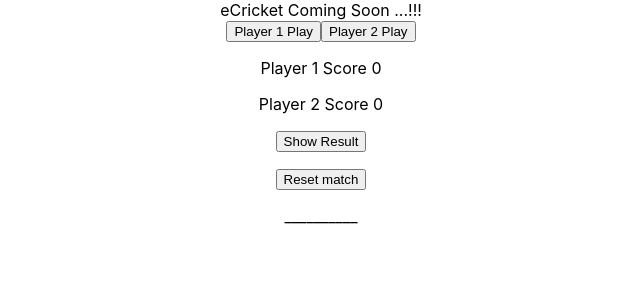
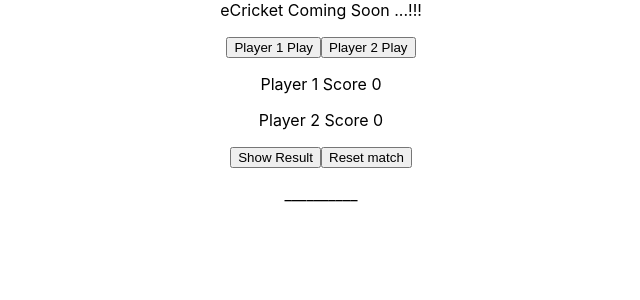
Before and after one commit to saaheel/ecricket, a React (Create React App) app: page / in a window 1280 px wide. Shown: the top 300 px of the page, without its empty margins (319-959 px from the left). Built offline with nearby package versions, Linux system fonts and the light colour scheme.

Commit message:
Added p tag

```diff
--- a/src/components/PlayButton.js
+++ b/src/components/PlayButton.js
@@ -95,12 +95,16 @@ class PlayButton extends Component{
     render(){
         return(
             <>
-            <button disabled={!this.state.player1Disbled} onClick={() => this.playEachBall(1)}>Player 1 Play</button>
-            <button disabled={!this.state.player2Disbled} onClick={() => this.playEachBall(2)}>Player 2 Play</button>
+            <p>
+                <button disabled={!this.state.player1Disbled} onClick={() => this.playEachBall(1)}>Player 1 Play</button>
+                <button disabled={!this.state.player2Disbled} onClick={() => this.playEachBall(2)}>Player 2 Play</button>
+            </p>
             <p>Player 1 Score {this.state.player1}</p>
             <p>Player 2 Score {this.state.player2}</p>
-            <p><button onClick={this.showWinner}>Show Result</button></p>
-            <p><button onClick={this.resetMatch}>Reset match</button></p>
+            <p>
+                <button onClick={this.showWinner}>Show Result</button>
+                <button onClick={this.resetMatch}>Reset match</button>
+            </p>
             <p>{this.state.note}</p>
             </>
         );
```
